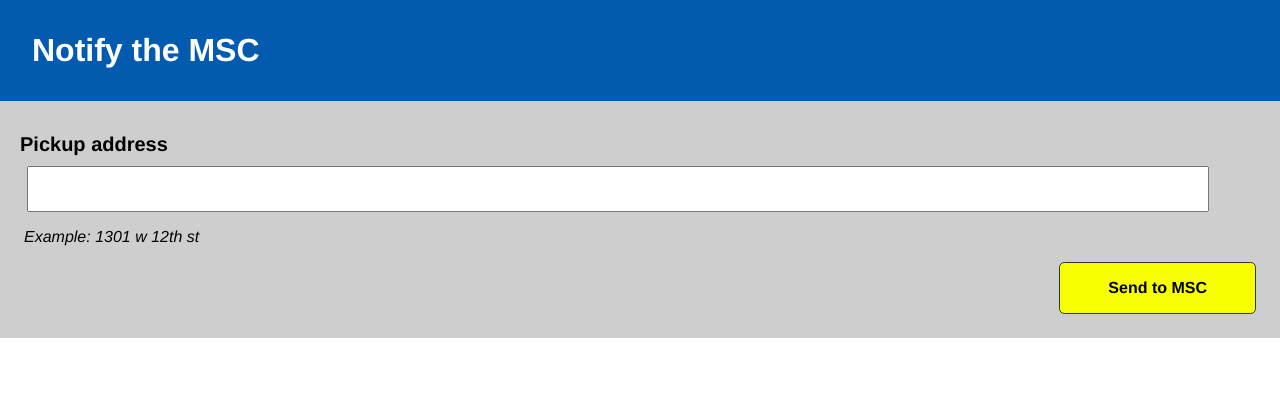
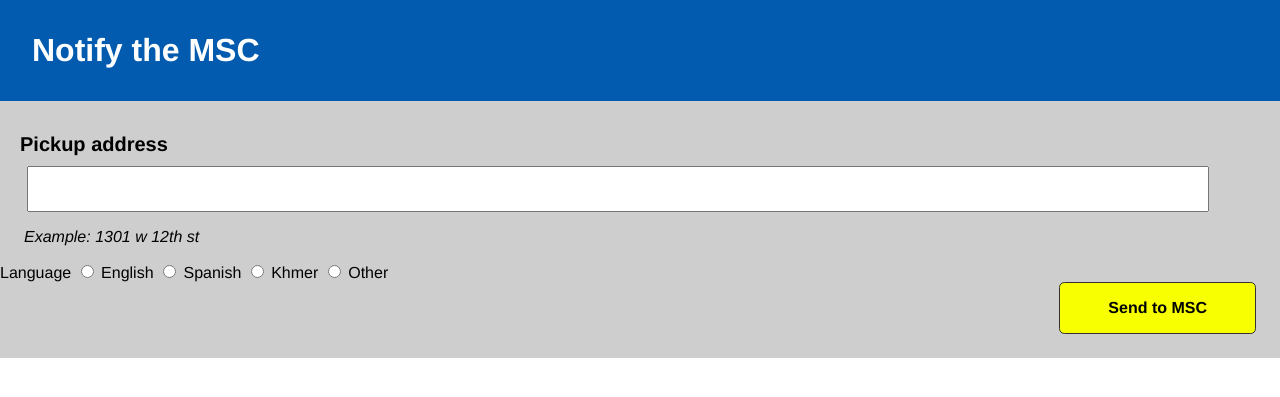
Before and after one commit to codeforamerica/notify-the-msc, a Flask app: page / in a window 1280 px wide. Shown: the top 397 px of the page. Run offline with Flask 2, Linux system fonts and the light colour scheme; some libraries are stand-ins or nearby versions.

Commit message:
[#68918808] Added language field as radio buttons with English, Spanish, Khmer and Other options. Also added accompanying tests.

```diff
--- a/templates/index.html
+++ b/templates/index.html
@@ -14,6 +14,17 @@
                     <label id="pickup-address-label">Pickup address</label>
                     <input id="pickup-address-field" name="pickup-address" type="text">
                     <p>Example: 1301 w 12th st</p>
+                </div>
+                <div class="field field-radio-input">
+                  <label id="language-label">Language</label>
+                    <input type="radio" name="language" id="language-english" value="english" />
+                      English
+                    <input type="radio" name="language" id="language-spanish" value="spanish" />
+                      Spanish
+                    <input type="radio" name="language" id="language-khmer" value="khmer" />
+                      Khmer
+                    <input type="radio" name="language" id="language-other" value="other" />
+                      Other
                 </div>
                 <!--
                 <fieldset>
```
Also changed, not shown: functional_tests.py (+24 -0 lines).
